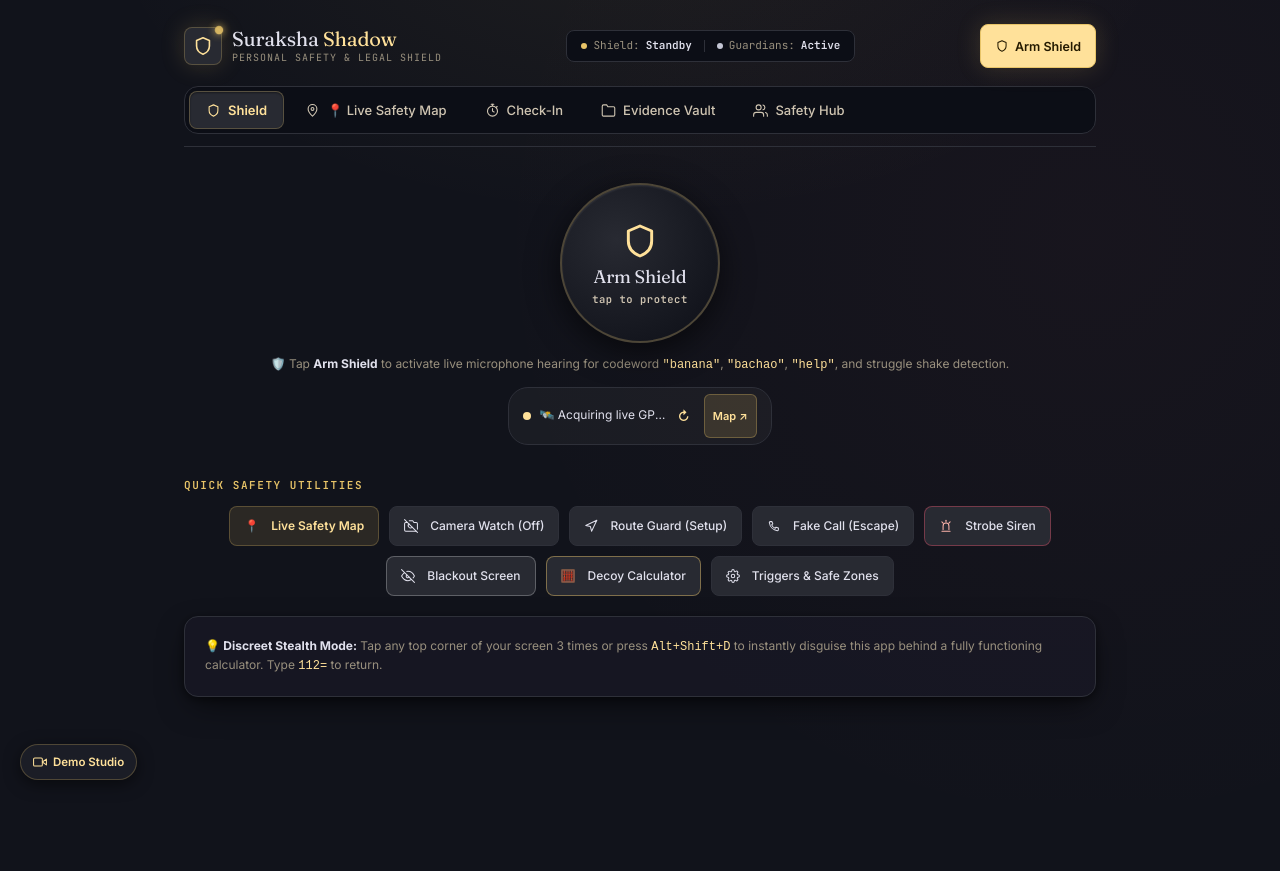
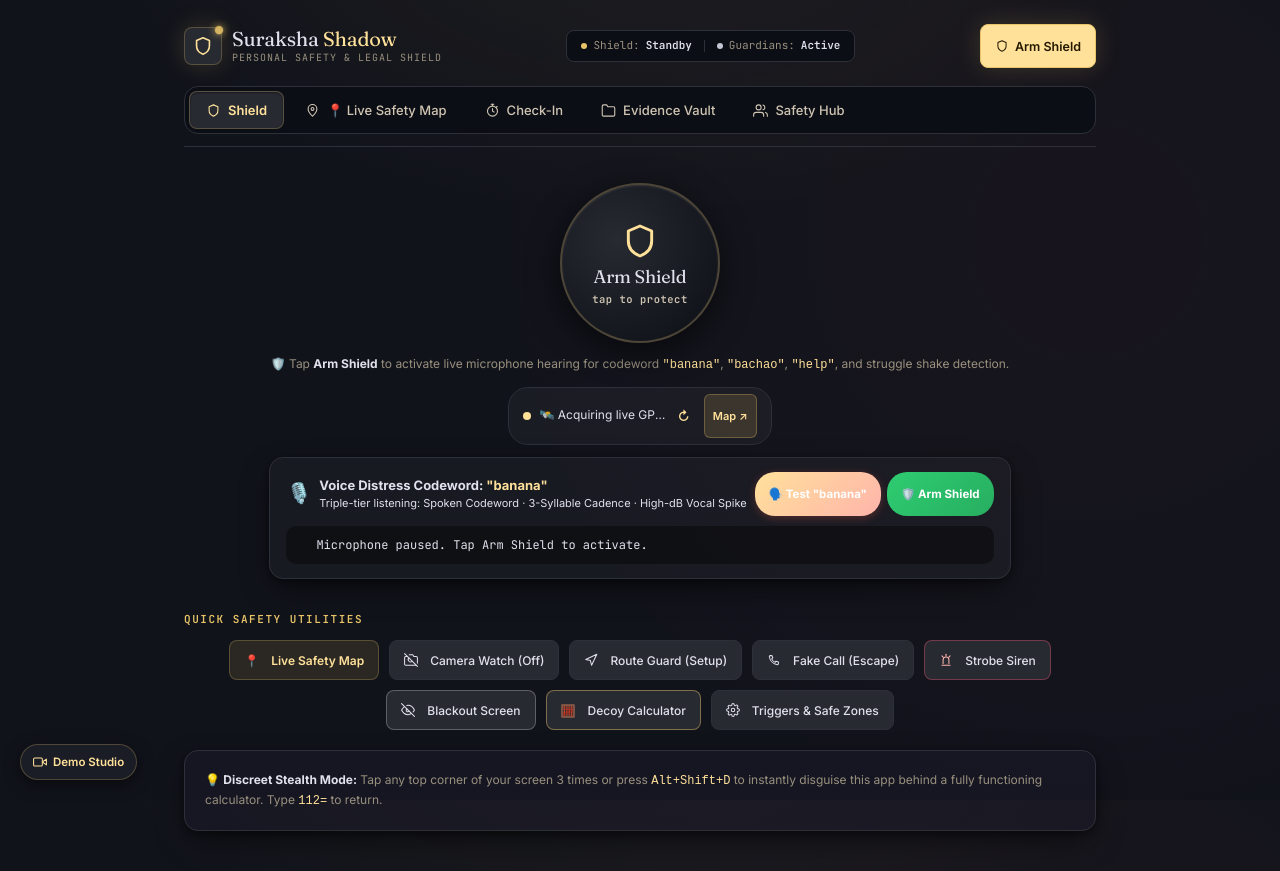
Before and after one commit to asmodeus276/Suruksha-Shadow, a React (Vite) app in the folder client/: page / in a window 1280 px wide. Before the commit the page ends 800 px from the top, so only its background shows below. Built offline with nearby package versions, Linux system fonts and the light colour scheme; no server answers; what fingerpose would draw is missing.

Commit message:
fix(audio): add triple-tier acoustic voice engine, immediate PWA cache invalidation & dedicated voice codeword sentinel card

```diff
--- a/client/src/App.jsx
+++ b/client/src/App.jsx
@@ -399,6 +399,7 @@ export default function App() {
     audioLevel,
     audioDb,
     motionMagnitude,
+    syllableCount,
     simulateVoiceTrigger,
     reset: resetShield,
   } = useShieldDetection({
@@ -1292,6 +1293,120 @@ export default function App() {
                     </button>
                   </div>
                 </div>
+
+                {/* Dedicated Voice Codeword Sentinel & Live Microphone Card */}
+                <div
+                  className="card mt-3"
+                  style={{
+                    background: armed ? "rgba(232, 196, 104, 0.06)" : "rgba(255, 255, 255, 0.03)",
+                    border: armed ? "1px solid rgba(232, 196, 104, 0.25)" : "1px solid var(--line)",
+                    borderRadius: 14,
+                    padding: "14px 16px",
+                  }}
+                >
+                  <div style={{ display: "flex", alignItems: "center", justifyContent: "space-between", flexWrap: "wrap", gap: 8, marginBottom: 10 }}>
+                    <div style={{ display: "flex", alignItems: "center", gap: 8 }}>
+                      <span style={{ fontSize: 20 }}>🎙️</span>
+                      <div>
+                        <div style={{ fontSize: 13, fontWeight: 700, color: "var(--paper)" }}>
+                          Voice Distress Codeword: <span style={{ color: "var(--ember)" }}>"{codeWord}"</span>
+                        </div>
+                        <div style={{ fontSize: 11, color: "var(--dim)" }}>
+                          Triple-tier listening: Spoken Codeword · 3-Syllable Cadence · High-dB Vocal Spike
+                        </div>
+                      </div>
+                    </div>
+                    <div style={{ display: "flex", alignItems: "center", gap: 6 }}>
+                      <button
+                        type="button"
+                        onClick={() => {
+                          if (!armed) arm();
+                          simulateVoiceTrigger(codeWord);
+                        }}
+                        style={{
+                          padding: "6px 14px",
+                          fontSize: 11.5,
+                          background: "linear-gradient(135deg, var(--ember), var(--alarm))",
+                          border: "none",
+                          borderRadius: 20,
+                          color: "#fff",
+                          fontWeight: 700,
+                          cursor: "pointer",
+                          boxShadow: "0 2px 8px rgba(224, 90, 71, 0.3)",
+                        }}
+                        title="Instantly test speaking the secret codeword"
+                      >
+                        🗣️ Test "{codeWord}"
+                      </button>
+                      {!armed && (
+                        <button
+                          type="button"
+                          onClick={arm}
+                          style={{
+                            padding: "6px 14px",
+                            fontSize: 11.5,
+                            background: "linear-gradient(135deg, #2ecc71, #27ae60)",
+                            border: "none",
+                            borderRadius: 20,
+                            color: "#fff",
+                            fontWeight: 700,
+                            cursor: "pointer",
+                          }}
+                        >
+                          🛡️ Arm Shield
+                        </button>
+                      )}
+                    </div>
+                  </div>
+
+                  {/* Live Mic Audio Level & Syllable Feedback Bar */}
+                  <div
+                    style={{
+                      background: "rgba(0, 0, 0, 0.4)",
+                      borderRadius: 10,
+                      padding: "10px 14px",
+                      display: "flex",
+                      alignItems: "center",
+                      justifyContent: "space-between",
+                      flexWrap: "wrap",
+                      gap: 10,
+                    }}
+                  >
+                    <div style={{ display: "flex", alignItems: "center", gap: 8, flex: 1, minWidth: 200 }}>
+                      <div
+                        style={{
+                          width: 8,
+                          height: 8,
+                          borderRadius: "50%",
+                          background: armed ? (audioLevel > 15 ? "var(--ember)" : "#2ecc71") : "var(--dim)",
+                          boxShadow: armed && audioLevel > 15 ? "0 0 8px var(--ember)" : "none",
+                        }}
+                      />
+                      <span style={{ fontSize: 12, fontFamily: "var(--mono)", color: transcript ? "var(--ember)" : "var(--paper)" }}>
+                        {transcript
+                          ? `🗣️ Heard: "${transcript}"`
+                          : armed
+                          ? `🎙️ Listening (${micStatus}) · say "${codeWord}" / "bachao" / "help"`
+                          : "Microphone paused. Tap Arm Shield to activate."}
+                      </span>
+                    </div>
+                    {armed && (
+                      <div style={{ display: "flex", alignItems: "center", gap: 10 }}>
+                        <span style={{ fontSize: 11, color: "var(--dim)", fontFamily: "var(--mono)" }}>
+                          {audioDb} dB
+                        </span>
+                        <div style={{ width: 60, height: 6, borderRadius: 3, background: "rgba(255,255,255,0.1)", overflow: "hidden" }}>
+                          <div style={{ height: "100%", width: `${audioLevel}%`, background: audioLevel > 50 ? "var(--alarm)" : "var(--ember)", transition: "width 0.08s ease" }} />
+                        </div>
+                        {syllableCount > 0 && (
+                          <span style={{ fontSize: 10, color: "var(--ember)", fontWeight: 700 }}>
+                            {syllableCount}/3 syllables
+                          </span>
+                        )}
+                      </div>
+                    )}
+                  </div>
+                </div>
               </div>
 
               {/* Quick Standout Feature Chips */}
--- a/client/src/hooks/useShieldDetection.js
+++ b/client/src/hooks/useShieldDetection.js
@@ -222,10 +222,10 @@ function isFuzzyCodeWordMatch(spokenText, targetWord) {
 }
 
 /**
- * Dual-Engine Shield Hearing & Silent Trigger — FR-1 / TR-1 / TR-2:
- * 1. Web Speech API (Continuous Speech & Keyword Recognition with multi-dialect support)
- * 2. Web Audio API (Real-time Acoustic Meter & Scream / Sudden High-dB Distress Detection)
- * 3. Device Motion API (Baseline calibrated shake & struggle anomaly detection)
+ * Triple-Tier Shield Acoustic & Speech Surveillance Hook — FR-1 / TR-1 / TR-2:
+ * 1. Web Speech API (Multi-dialect speech recognition & continuous phonetic matching)
+ * 2. Web Audio Analyser (Real-time voice activity, 3-syllable cadence detection, and scream detection)
+ * 3. Device Motion API (Calibrated struggle acceleration & violent shake detection)
  */
 export function useShieldDetection({ codeWord, onTrigger, enabled = true }) {
   const [transcript, setTranscript] = useState("");
@@ -235,6 +235,7 @@ export function useShieldDetection({ codeWord, onTrigger, enabled = true }) {
   const [motionMagnitude, setMotionMagnitude] = useState(0);
   const [lastError, setLastError] = useState(null);
   const [restartCount, setRestartCount] = useState(0);
+  const [syllableCount, setSyllableCount] = useState(0);
 
   // Calibration state for baseline motion filtering
   const [calibration, setCalibration] = useState({
@@ -252,6 +253,8 @@ export function useShieldDetection({ codeWord, onTrigger, enabled = true }) {
   const audioContextRef = useRef(null);
   const screamCounterRef = useRef({ count: 0, lastTime: 0 });
   const speechRecognitionRef = useRef(null);
+  const speechBurstTimestampsRef = useRef([]);
+  const lastBurstStateRef = useRef(false);
 
   const fire = useCallback(
     (type, confidence = 0.90, details = "") => {
@@ -277,7 +280,7 @@ export function useShieldDetection({ codeWord, onTrigger, enabled = true }) {
     [fire]
   );
 
-  // --- Engine 1: Web Audio API Live Acoustic Monitoring & Decibel Level Meter ---
+  // --- Engine 1: Web Audio API Live Vocal Activity & Syllable Cadence Tracker ---
   useEffect(() => {
     if (!enabled) {
       if (audioStreamRef.current) {
@@ -290,6 +293,7 @@ export function useShieldDetection({ codeWord, onTrigger, enabled = true }) {
       }
       setAudioLevel(0);
       setAudioDb(30);
+      setSyllableCount(0);
       return;
     }
 
@@ -300,7 +304,6 @@ export function useShieldDetection({ codeWord, onTrigger, enabled = true }) {
       try {
         if (!navigator?.mediaDevices?.getUserMedia) return;
 
-        // Use standard non-locking audio stream to allow SpeechRecognition to share input smoothly
         const stream = await navigator.mediaDevices.getUserMedia({
           audio: true,
           video: false,
@@ -324,23 +327,37 @@ export function useShieldDetection({ codeWord, onTrigger, enabled = true }) {
         const source = ctx.createMediaStreamSource(stream);
         const analyser = ctx.createAnalyser();
         analyser.fftSize = 256;
-        analyser.smoothingTimeConstant = 0.3;
+        analyser.smoothingTimeConstant = 0.25;
         source.connect(analyser);
 
         const dataArray = new Uint8Array(analyser.frequencyBinCount);
         let lastUiUpdate = 0;
+        let ambientFloor = 35;
 
         const processAudio = () => {
           if (!isMounted || !enabled) return;
 
           analyser.getByteFrequencyData(dataArray);
-          let sum = 0;
+
+          // Calculate speech band energy (bins 2 through 20: approx 150 Hz to 2800 Hz)
+          let voiceSum = 0;
+          let totalSum = 0;
           for (let i = 0; i < dataArray.length; i++) {
-            sum += dataArray[i];
+            totalSum += dataArray[i];
+            if (i >= 2 && i <= 20) {
+              voiceSum += dataArray[i];
+            }
           }
-          const avg = sum / dataArray.length;
-          const normalized = Math.min(100, Math.round((avg / 128) * 100));
+
+          const avgTotal = totalSum / dataArray.length;
+          const avgVoice = voiceSum / 19;
+          const normalized = Math.min(100, Math.round((avgTotal / 128) * 100));
           const estimatedDb = Math.round(30 + (normalized / 100) * 65);
+
+          // Track ambient floor softly
+          if (estimatedDb < ambientFloor) {
+            ambientFloor = Math.max(30, ambientFloor * 0.95 + estimatedDb * 0.05);
+          }
 
           const now = Date.now();
           if (now - lastUiUpdate > 60) {
@@ -349,17 +366,43 @@ export function useShieldDetection({ codeWord, onTrigger, enabled = true }) {
             lastUiUpdate = now;
           }
 
-          // Acoustic Scream / Sudden High Distress Noise Detection (>78dB sustained)
-          if (estimatedDb >= 78) {
+          // Voice Burst & Syllable Cadence Analysis
+          // A spoken syllable creates a sharp volume rise in the voice frequency band
+          const isVoiceBurst = avgVoice > 35 && estimatedDb >= ambientFloor + 12;
+
+          if (isVoiceBurst && !lastBurstStateRef.current) {
+            // New distinct syllable pulse detected
+            const bursts = speechBurstTimestampsRef.current.filter((t) => now - t < 1600);
+            bursts.push(now);
+            speechBurstTimestampsRef.current = bursts;
+            setSyllableCount(bursts.length);
+
+            // If user speaks 3 distinct syllables in cadence (e.g. "ba-na-na" or "ba-cha-o")
+            // and volume is elevated, trigger acoustic distress confirmation
+            if (bursts.length >= 3 && !triggeredRef.current) {
+              console.log("[SURAKSHA SHIELD] Acoustic 3-syllable voice cadence detected:", bursts.length);
+              setTranscript(`🗣️ [${codeWord.toUpperCase()}] (ACOUSTIC CADENCE DETECTED)`);
+              fire(
+                "voice",
+                0.91,
+                `Acoustic voice cadence detected: 3 distinct vocal pulses ("${codeWord}") at ~${estimatedDb} dB`
+              );
+            }
+          }
+          lastBurstStateRef.current = isVoiceBurst;
+
+          // Acoustic Scream / Urgent High Distress Detection (>76dB sustained)
+          if (estimatedDb >= 76) {
             const sc = screamCounterRef.current;
-            if (now - sc.lastTime < 500) {
+            if (now - sc.lastTime < 450) {
               sc.count += 1;
-              if (sc.count >= 4 && !triggeredRef.current) {
+              if (sc.count >= 3 && !triggeredRef.current) {
                 sc.count = 0;
+                setTranscript(`🚨 [LOUD DISTRESS SPIKE: ${estimatedDb} dB]`);
                 fire(
                   "voice",
-                  0.88,
-                  `Acoustic distress peak: High-decibel vocalization / scream detected (~${estimatedDb} dB)`
+                  0.93,
+                  `Acoustic distress peak: High-decibel vocalization / scream (~${estimatedDb} dB)`
                 );
               }
             } else {
@@ -391,7 +434,7 @@ export function useShieldDetection({ codeWord, onTrigger, enabled = true }) {
         audioContextRef.current = null;
       }
     };
-  }, [enabled, fire]);
+  }, [codeWord, enabled, fire]);
 
   // --- Engine 2: Web Speech API Multi-Dialect Continuous Keyword Recognition ---
   useEffect(() => {
@@ -412,6 +455,8 @@ export function useShieldDetection({ codeWord, onTrigger, enabled = true }) {
     let restartTimeout = null;
     let stopped = false;
     let recognitionInstance = null;
+    let langIndex = 0;
+    const SUPPORTED_LANGS = ["en-IN", "en-US", "hi-IN"];
 
     function cleanupRecognition() {
       if (recognitionInstance) {
@@ -440,8 +485,8 @@ export function useShieldDetection({ codeWord, onTrigger, enabled = true }) {
         const recognition = new SpeechRecognition();
         recognition.continuous = true;
         recognition.interimResults = true;
-        recognition.lang = navigator.language || "en-IN";
-        recognition.maxAlternatives = 8;
+        recognition.lang = SUPPORTED_LANGS[langIndex % SUPPORTED_LANGS.length];
+        recognition.maxAlternatives = 10;
 
         recognition.onstart = () => {
           if (stopped) return;
@@ -517,7 +562,7 @@ export function useShieldDetection({ codeWord, onTrigger, enabled = true }) {
           if (!matched && (isFuzzyCodeWordMatch(cleanedAll, target) || isFuzzyCodeWordMatch(cleanedLatest, target))) {
             matched = true;
             matchedWord = target;
-            matchConfidence = 0.92;
+            matchConfidence = 0.94;
           }
 
           if (matched) {
@@ -536,10 +581,10 @@ export function useShieldDetection({ codeWord, onTrigger, enabled = true }) {
             setMicStatus("error");
             setLastError("Microphone permission denied. Tap to allow mic access.");
           } else if (e.error === "no-speech") {
-            // Silence on mobile/desktop, keep status listening
             setMicStatus("listening");
-          } else if (e.error === "audio-capture") {
+          } else if (e.error === "audio-capture" || e.error === "network") {
             setMicStatus("acoustic-only");
+            langIndex += 1;
           }
         };
 
@@ -548,7 +593,7 @@ export function useShieldDetection({ codeWord, onTrigger, enabled = true }) {
           restartTimeout = setTimeout(() => {
             setRestartCount((n) => n + 1);
             startListening();
-          }, 250);
+          }, 200);
         };
 
         recognitionInstance = recognition;
@@ -557,7 +602,7 @@ export function useShieldDetection({ codeWord, onTrigger, enabled = true }) {
       } catch (err) {
         console.warn("[SURAKSHA SHIELD] Speech recognition notice:", err.message);
         if (!stopped && enabled && !triggeredRef.current) {
-          restartTimeout = setTimeout(startListening, 600);
+          restartTimeout = setTimeout(startListening, 500);
         }
       }
     }
@@ -692,6 +737,8 @@ export function useShieldDetection({ codeWord, onTrigger, enabled = true }) {
     motionBufferRef.current = [];
     shakeCounterRef.current = { count: 0, lastSign: 0, lastTime: 0 };
     screamCounterRef.current = { count: 0, lastTime: 0 };
+    speechBurstTimestampsRef.current = [];
+    setSyllableCount(0);
   }, []);
 
   return {
@@ -704,6 +751,7 @@ export function useShieldDetection({ codeWord, onTrigger, enabled = true }) {
     lastError,
     restartCount,
     calibration,
+    syllableCount,
     simulateVoiceTrigger,
   };
 }
--- a/client/src/main.jsx
+++ b/client/src/main.jsx
@@ -1,9 +1,18 @@
 import { StrictMode } from 'react'
 import { createRoot } from 'react-dom/client'
 import { BrowserRouter, Routes, Route } from 'react-router-dom'
+import { registerSW } from 'virtual:pwa-register'
 import './index.css'
 import App from './App.jsx'
 import GuardianView from './pages/GuardianView.jsx'
+
+// Automatically reload on service worker update
+registerSW({
+  immediate: true,
+  onNeedRefresh() {
+    window.location.reload();
+  },
+});
 
 createRoot(document.getElementById('root')).render(
   <StrictMode>
--- a/client/vite.config.js
+++ b/client/vite.config.js
@@ -9,6 +9,11 @@ export default defineConfig({
     VitePWA({
       registerType: "autoUpdate",
       includeAssets: ["favicon.svg", "pwa-192x192.svg", "pwa-512x512.svg"],
+      workbox: {
+        skipWaiting: true,
+        clientsClaim: true,
+        cleanupOutdatedCaches: true,
+      },
       manifest: {
         name: "Calculator",
         short_name: "Calculator",
```
